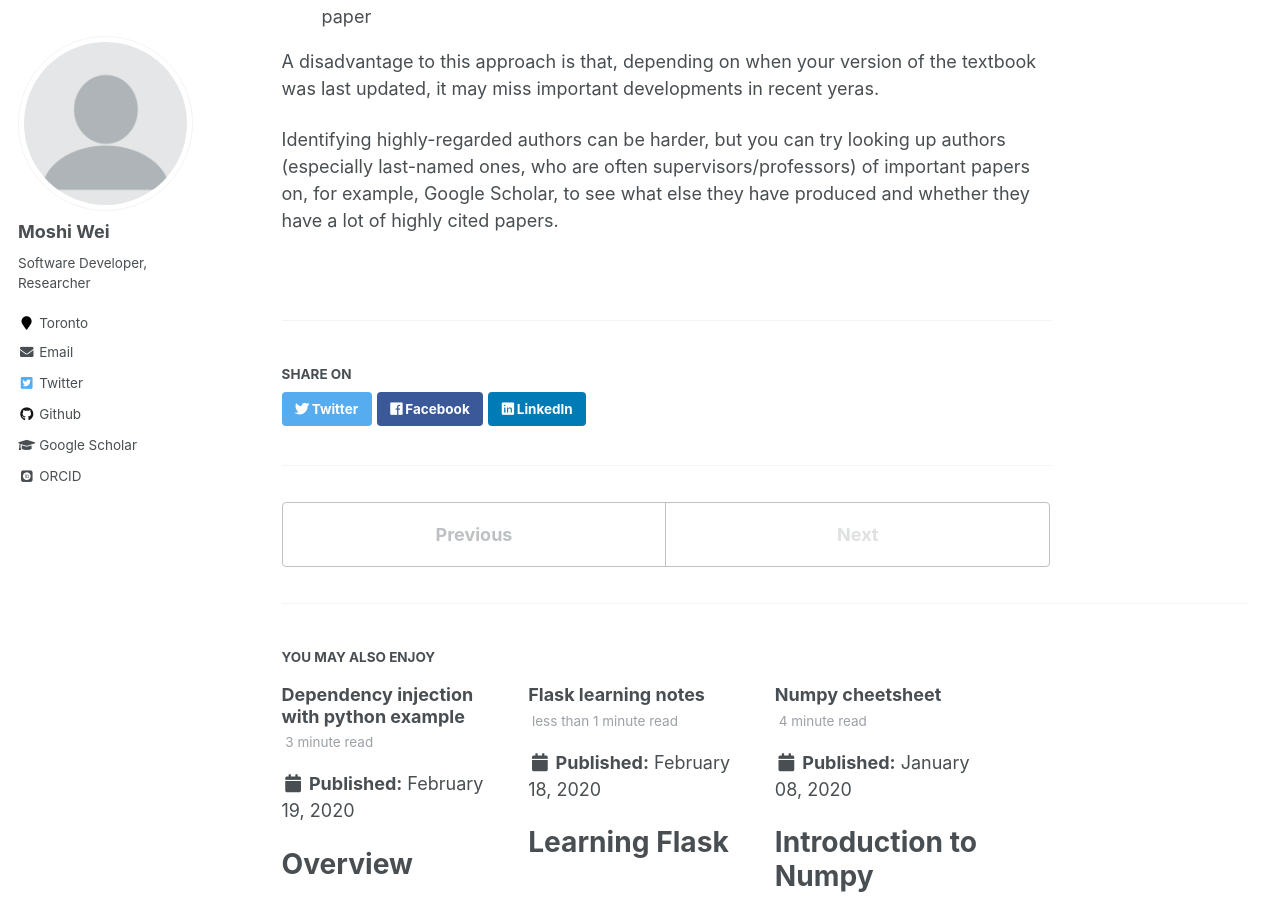
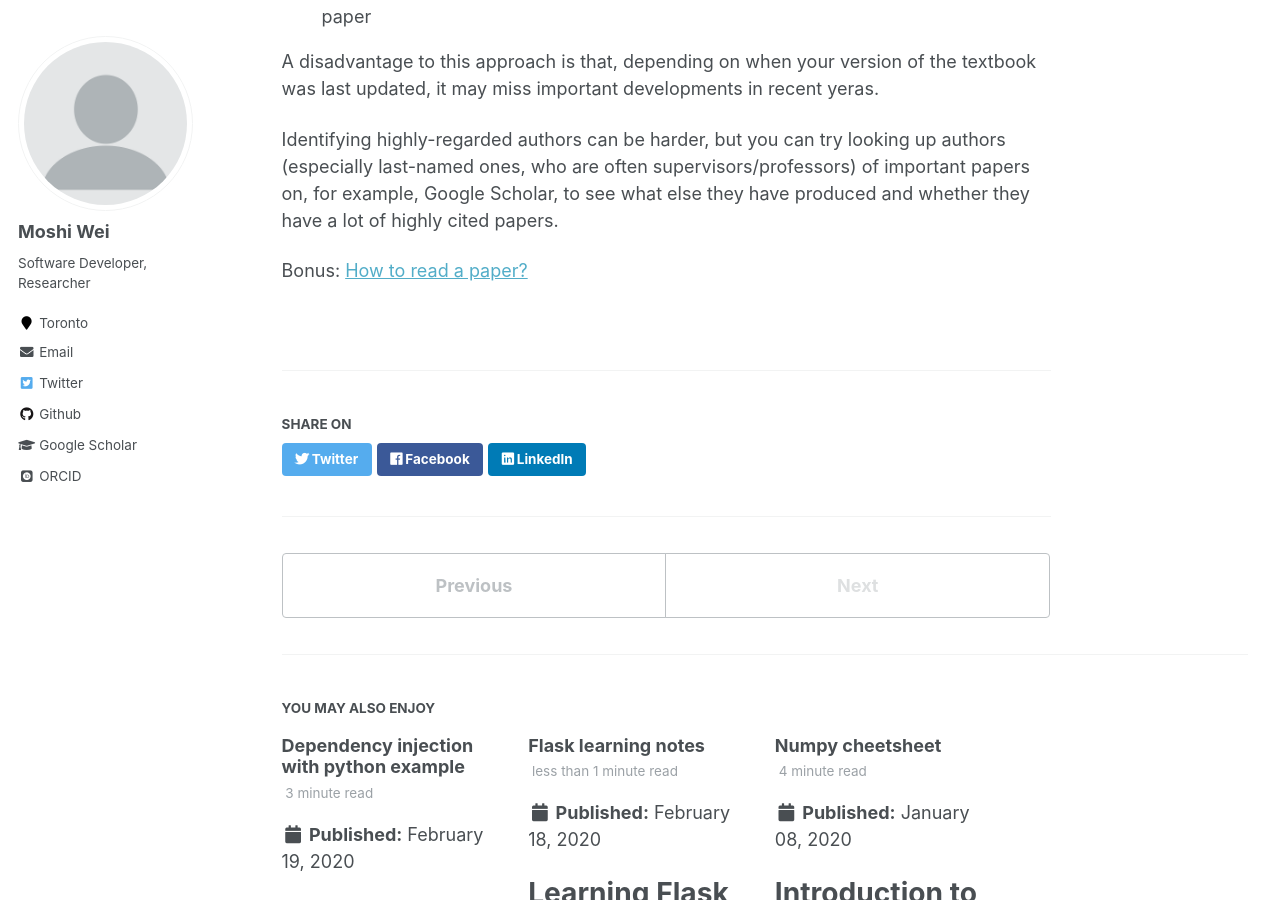
Before and after one commit to Moshiii/Moshiii.github.io, a Jekyll site: the page built from _posts/2020-02-21-How to identify top researchers and landmark papers in a field?.md, in a window 1280 px wide and 900 px high, scrolled down 524 px. Built offline with Jekyll 4.4.1, drawn with Linux system fonts in a browser that asks for light colours; some web fonts are replaced.

Commit message:
Update 2020-02-21-How to identify top researchers and landmark papers in a field?.md

```diff
--- a/_posts/2020-02-21-How to identify top researchers and landmark papers in a field?.md
+++ b/_posts/2020-02-21-How to identify top researchers and landmark papers in a field?.md
@@ -9,3 +9,6 @@ You can often identify the most important papers in a textbook because they'll p
 A disadvantage to this approach is that, depending on when your version of the textbook was last updated, it may miss important developments in recent yeras.
 
 Identifying highly-regarded authors can be harder, but you can try looking up authors (especially last-named ones, who are often supervisors/professors) of important papers on, for example, Google Scholar, to see what else they have produced and whether they have a lot of highly cited papers.
+
+Bonus:
+[How to read a paper?](https://web.stanford.edu/class/ee384m/Handouts/HowtoReadPaper.pdf)
```
